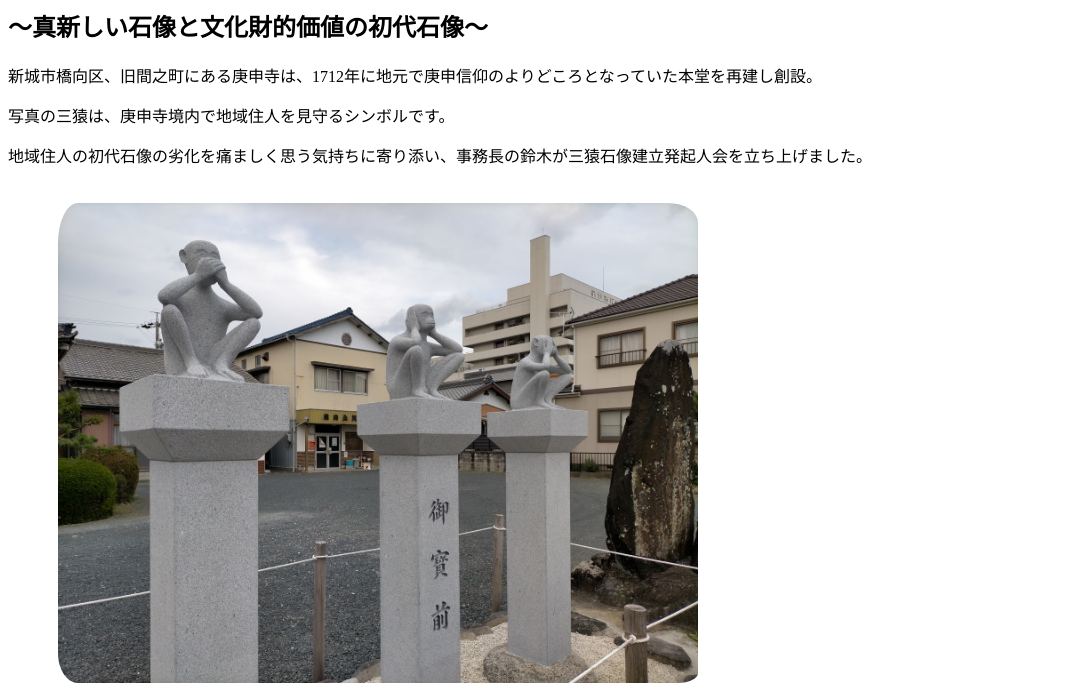
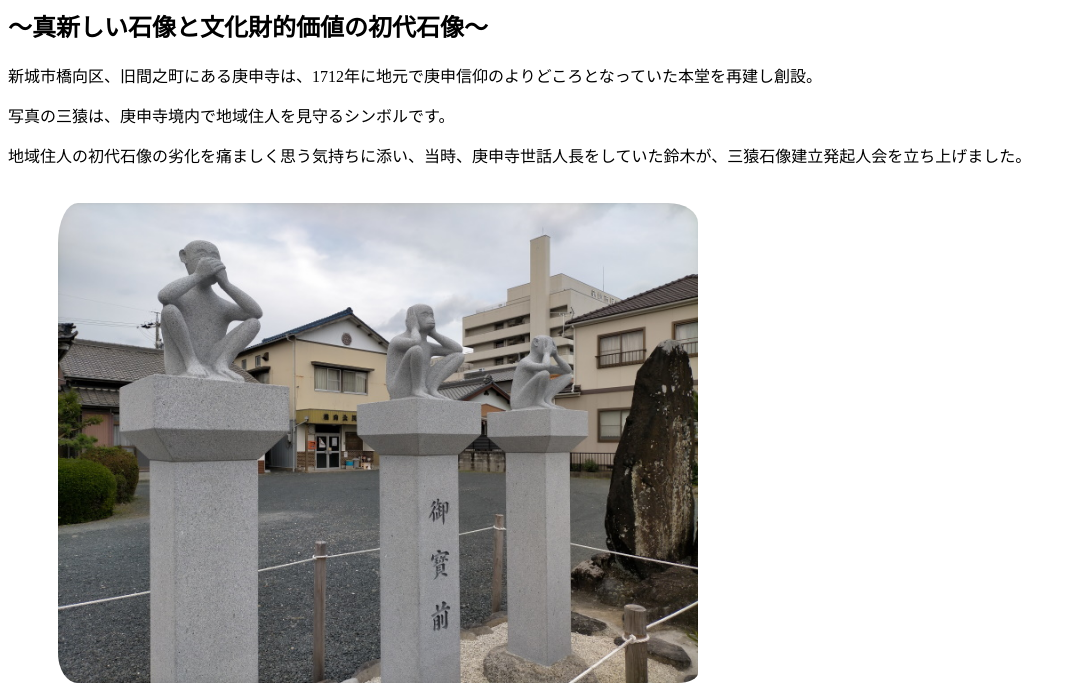
Before and after one commit to Emonkey1021/MizaruKikazaruIwazaru, a plain HTML site: page index.html in a window 1280 px wide. Shown: the part 104-800 px from the top of the page, without its empty margins (0-1076 px from the left). Drawn offline with Linux system fonts and the light colour scheme.

Commit message:
Update index.html

```diff
--- a/index.html
+++ b/index.html
@@ -14,7 +14,7 @@
   <h2>～真新しい石像と文化財的価値の初代石像～</h2>
   <p>新城市橋向区、旧間之町にある庚申寺は、1712年に地元で庚申信仰のよりどころとなっていた本堂を再建し創設。</p>
   <P>写真の三猿は、庚申寺境内で地域住人を見守るシンボルです。</P>
-  <p>地域住人の初代石像の劣化を痛ましく思う気持ちに寄り添い、事務長の鈴木が三猿石像建立発起人会を立ち上げました。</p>
+  <p>地域住人の初代石像の劣化を痛ましく思う気持ちに添い、当時、庚申寺世話人長をしていた鈴木が、三猿石像建立発起人会を立ち上げました。</p>
   <main>
     <img src="img/top.jpg" alt=""width=640 height=480 class='TopPic'>
   </main>
```
